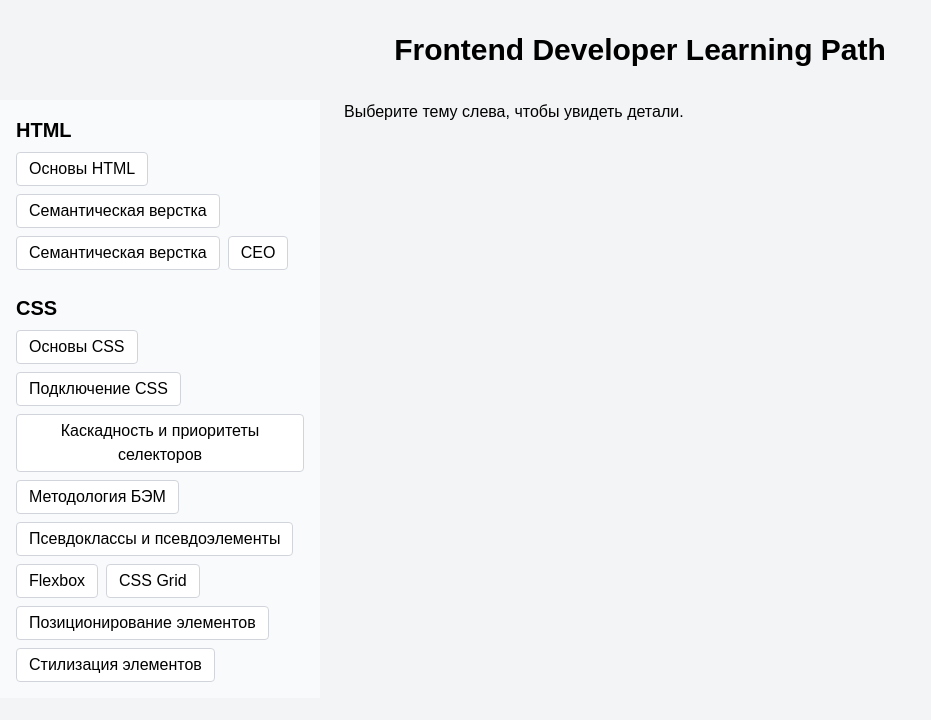
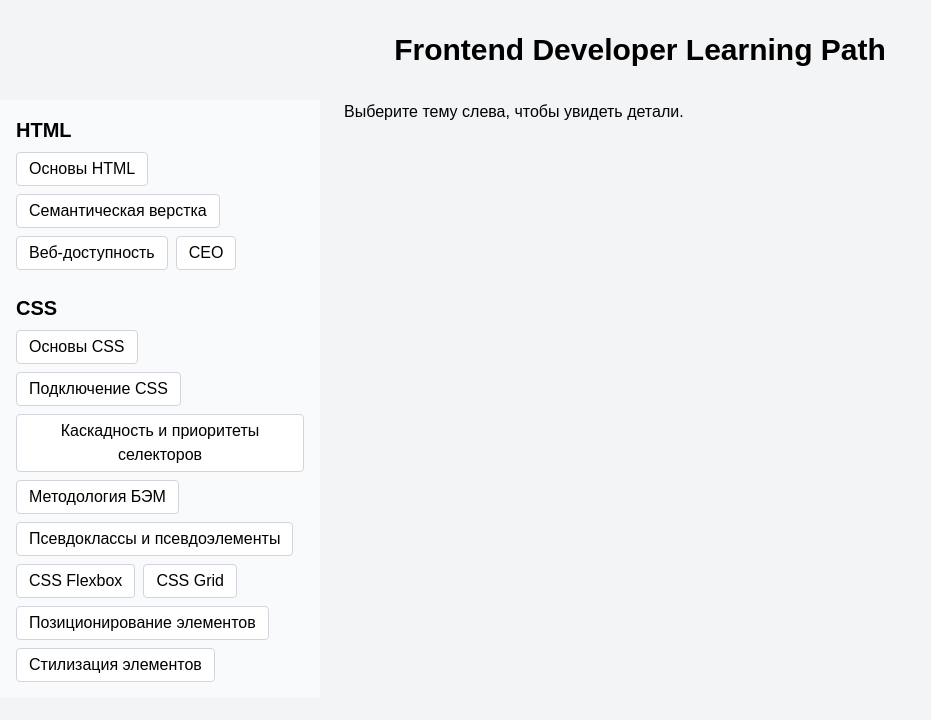
Before and after one commit to yamkin29/preparing-app, a Next.js app: page / in a window 1280 px wide. Shown: the top 720 px of the page, without its empty margins (0-931 px from the left). Built offline with nearby package versions, Linux system fonts and the light colour scheme.

Commit message:
Made minor edits.

```diff
--- a/src/data/sections.ts
+++ b/src/data/sections.ts
@@ -30,7 +30,7 @@ export const sections: Section[] = [
             },
             {
                 id: 'html-accessibility',
-                label: 'Семантическая верстка',
+                label: 'Веб-доступность',
                 content: HtmlAccessibility
             },
             {
@@ -71,7 +71,7 @@ export const sections: Section[] = [
             },
             {
                 id: 'css-flexbox',
-                label: 'Flexbox',
+                label: 'CSS Flexbox',
                 content: CssFlexbox
             },
             {
```
